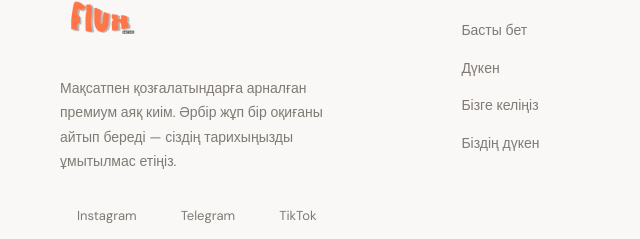
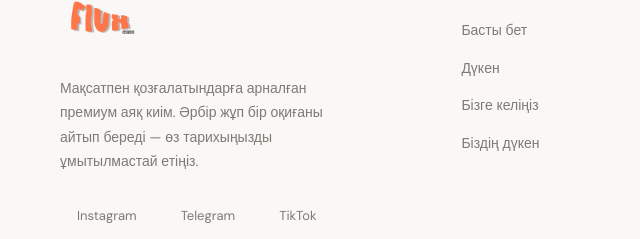
Before and after one commit to m1tssmore/Flux_kicks, a plain HTML site: page index.html in a window 1280 px wide. Shown: the part 3146-3385 px from the top of the page, 0-640 px from the left. Drawn offline with Linux system fonts and the light colour scheme.

Commit message:
Update index.html

```diff
--- a/index.html
+++ b/index.html
@@ -351,7 +351,7 @@
             <div class="footer-top">
                 <div class="footer-brand sr sr-d1">
                     <img src="WhatsApp Image 2026-04-29 at 12.23.43-Photoroom.png" alt="FLUX KICKS" class="logo-img logo-img--sm">
-                    <p class="footer-brand-desc">Мақсатпен қозғалатындарға арналған премиум аяқ киім. Әрбір жұп бір оқиғаны айтып береді — сіздің тарихыңызды ұмытылмас етіңіз.</p>
+                    <p class="footer-brand-desc">Мақсатпен қозғалатындарға арналған премиум аяқ киім. Әрбір жұп бір оқиғаны айтып береді — өз тарихыңызды ұмытылмастай етіңіз.</p>
                     <div class="footer-socials">
                         <a href="https://www.instagram.com/" class="social-btn" target="_blank">Instagram</a>
                         <a href="https://t.me/m1tssmore" class="social-btn" target="_blank">Telegram</a>
```
